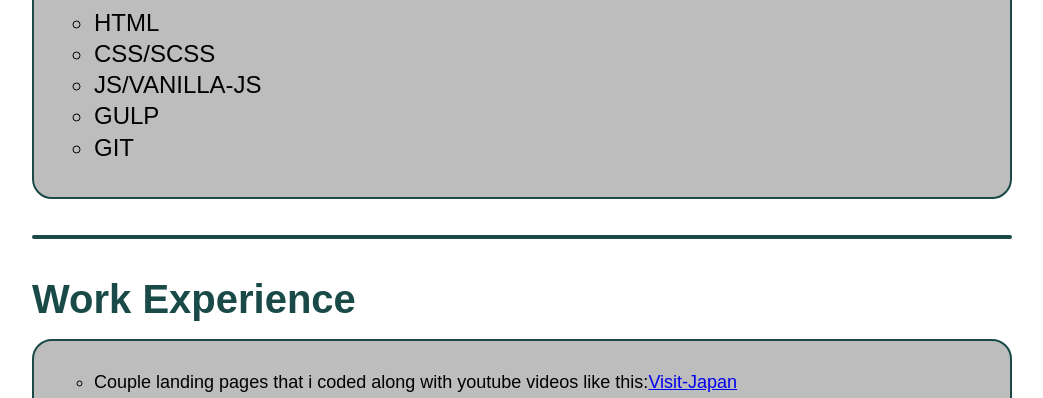
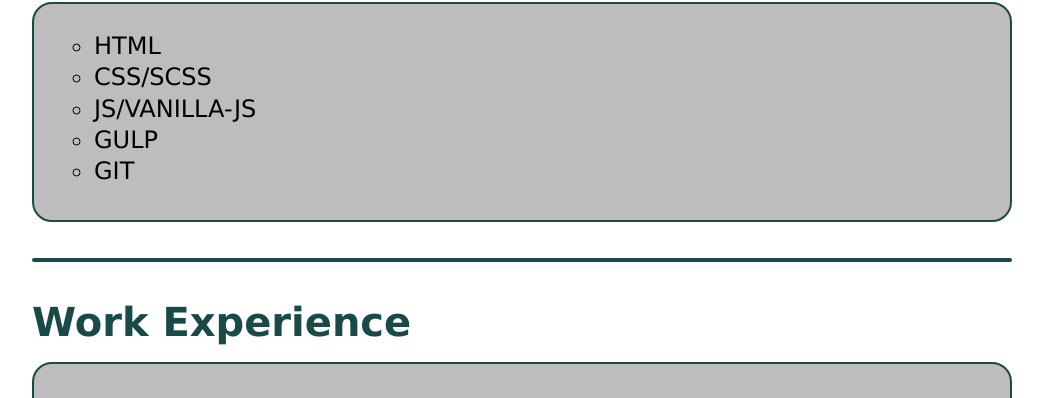
Before and after one commit to DiaperHater/rsschool-cv, a plain HTML site: page index.html in a window 1280 px wide. Shown: the part 702-1100 px from the top of the page, without its empty margins (118-1161 px from the left). Drawn offline with Linux system fonts and the light colour scheme.

Commit message:
fix: font family typo

```diff
--- a/css/styles.css
+++ b/css/styles.css
@@ -90,7 +90,7 @@ video {
   font-size: 100%;
   font: inherit;
   vertical-align: baseline;
-  font-family: "Vergana", sans-serif;
+  font-family: "Verdana", sans-serif;
 }
 
 /* HTML5 display-role reset for older browsers */
```
